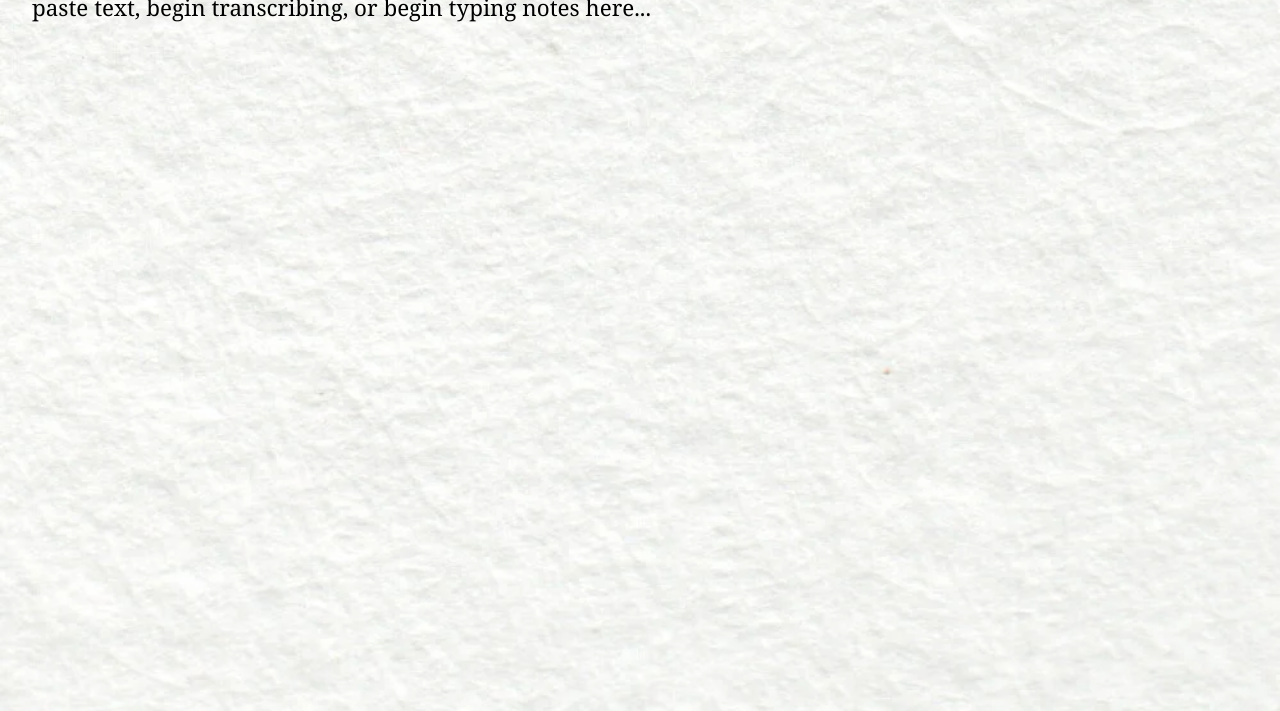
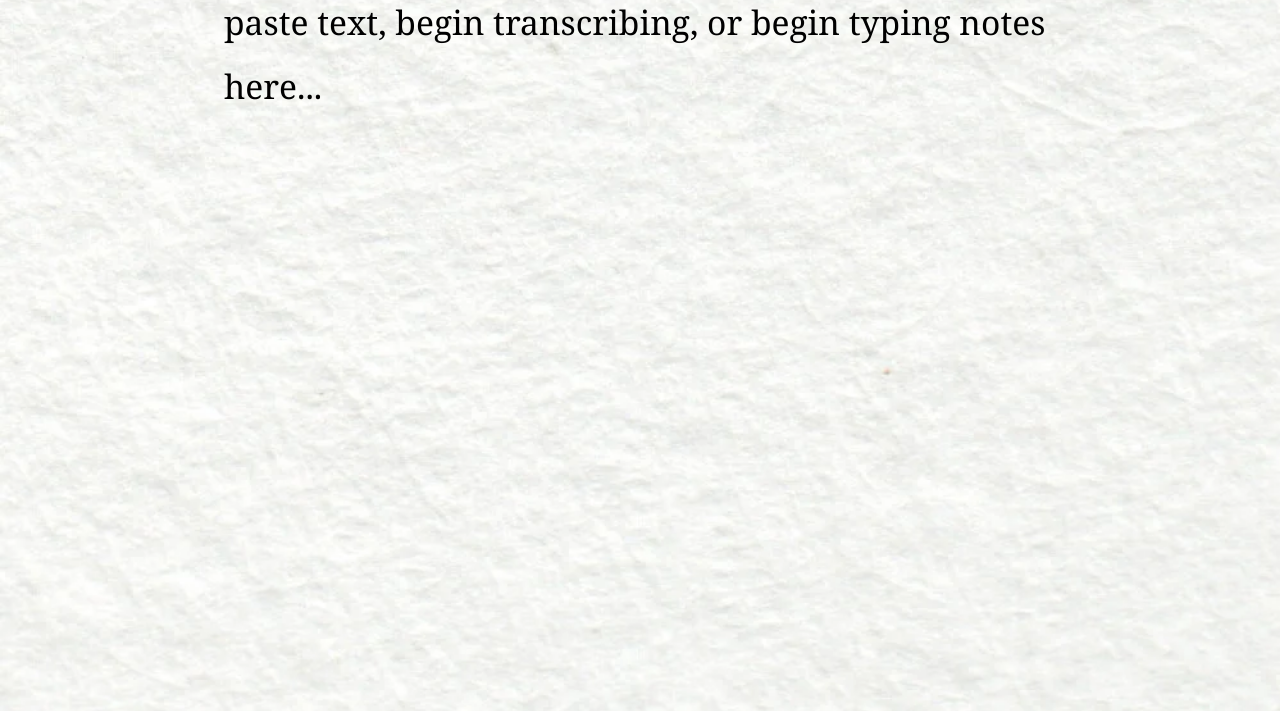
Before and after one commit to shawnfromportland/colorpad, a website built with Vite: page index.html in a window 1280 px wide. Shown: the part 89-800 px from the top of the page. Built offline with nearby package versions, Linux system fonts and the light colour scheme.

Commit message:
improvements

```diff
--- a/src/main.ts
+++ b/src/main.ts
@@ -45,9 +45,9 @@ const colorpadDoc: ColorpadDoc = {
     ],
     settings: {
       theme: "dark",
-      fontSize: 1.4,
-      lineHeight: 1.5,
-      margins: 2,
+      fontSize: 2.1,
+      lineHeight: 1.9,
+      margins: 14,
       pinnedLineSpacing: true,
       pinnedTextSize: true,
       pinnedPadding: true
@@ -579,6 +579,14 @@ function togglePinCopyAllJson() {
     saveColorpadDoc();
 }
 
+// Add event listener to hide citation view when clicking outside
+document.addEventListener('click', (event) => {
+    const target = event.target as HTMLElement;
+    if (citationView?.classList.contains('visible') && !target.closest('.citation-highlight') && !target.closest('#citation-view') && !target.closest('input[type="range"]')) {
+        hideCitationView();
+    }
+});
+
 //DOM LOAD:
 document.addEventListener('DOMContentLoaded',async () => {
 
@@ -695,7 +703,7 @@ document.addEventListener('DOMContentLoaded',async () => {
         }
 
         console.log('testing citationview click ');
-        if ( !target.closest('.citation-highlight')) {
+        if ( !target.closest('.citation-highlight') && !target.closest('#sliders') ) {
             console.log('hiding citation view ');
             hideCitationView();
         }
--- a/style.css
+++ b/style.css
@@ -1,8 +1,8 @@
 :root {
     --base-spacing: 1rem; /* Base spacing variable */
-    --line-spacing: 1.8; /* Line spacing variable */
-    --text-size: 1rem; /* Text size variable */
-    --margins: 5rem; /* Text size variable */
+    --line-spacing: 1.9; /* Line spacing variable */
+    --text-size: 2.1rem; /* Text size variable */
+    --margins: 14rem; /* Text size variable */
 }
 
 /* Reset CSS */
```
